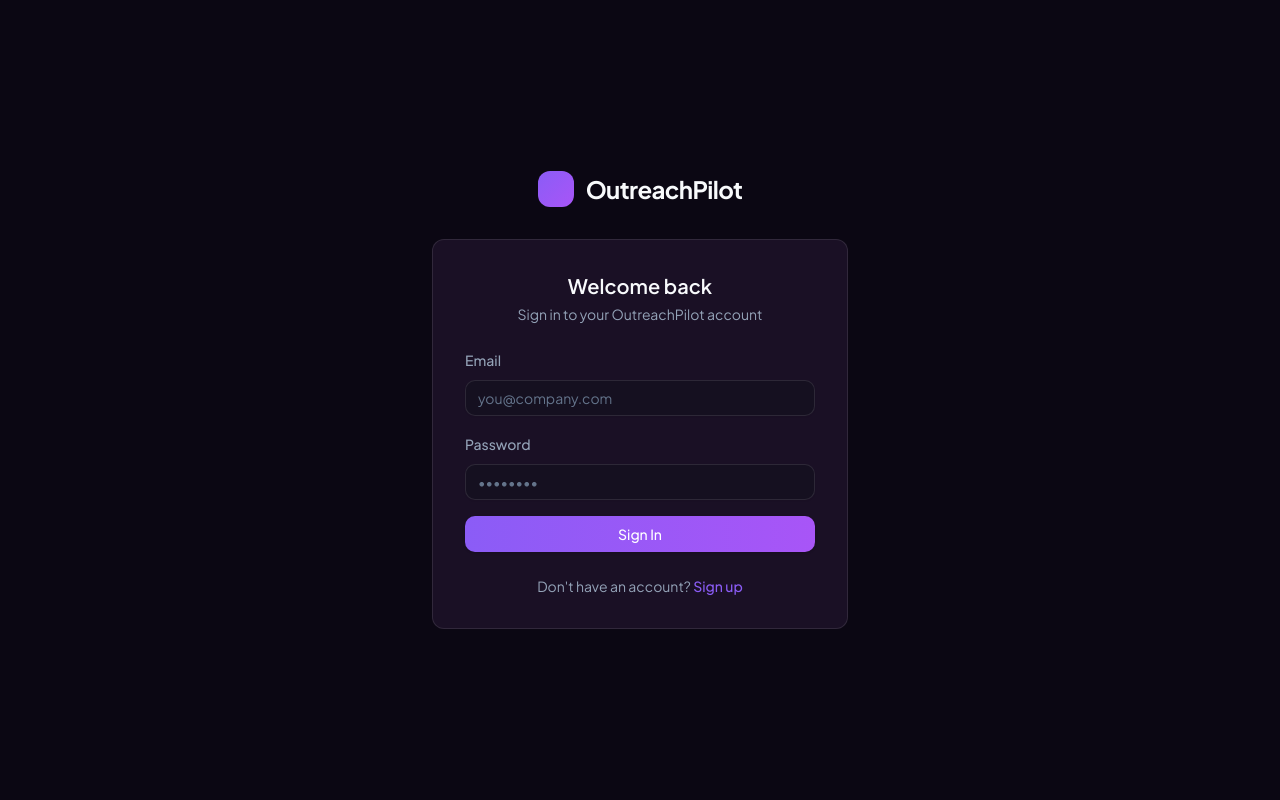
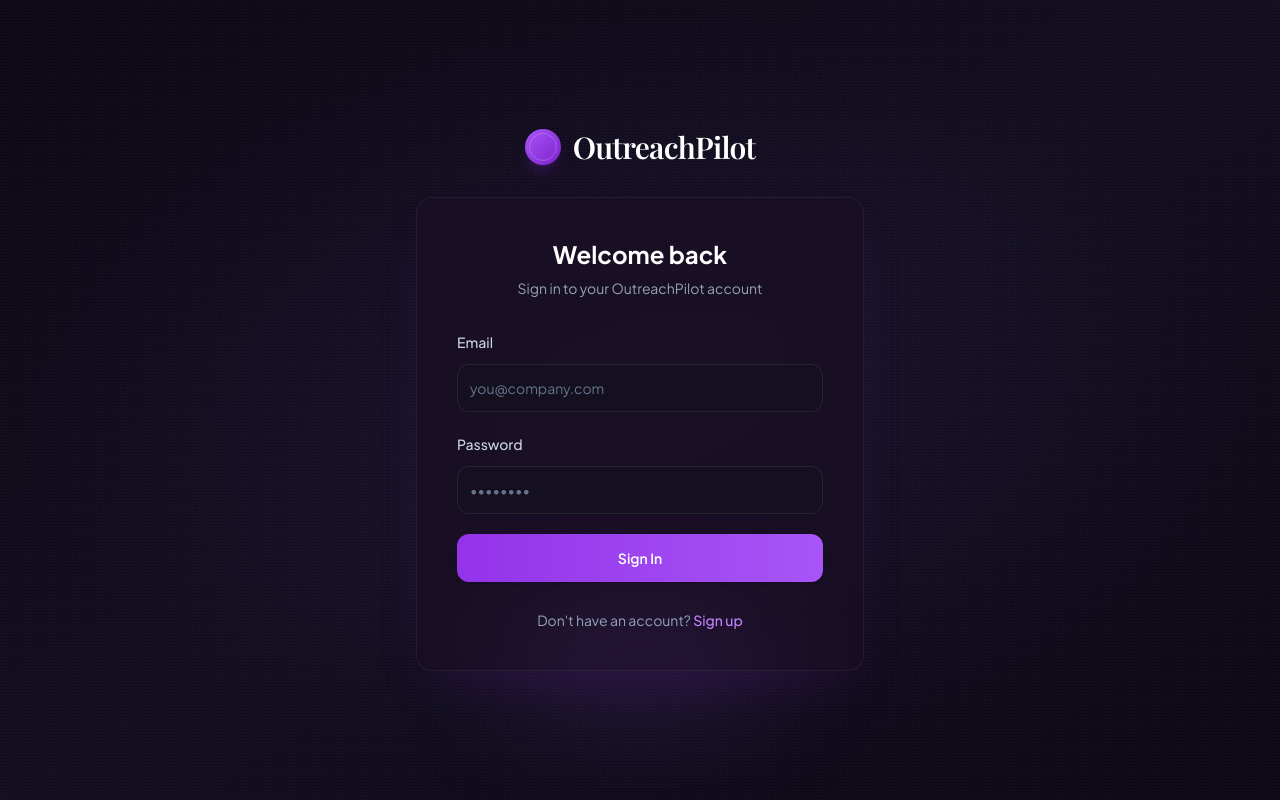
Before and after one commit to S-Borna/velaris, a Next.js app: page /login in a window 1280 px wide. Built offline with nearby package versions, Linux system fonts and the light colour scheme.

Commit message:
feat: rebuild login page to premium dark brand style

```diff
--- a/app/(auth)/layout.tsx
+++ b/app/(auth)/layout.tsx
@@ -1,6 +1,13 @@
 // Copyright (c) Said Borna. All rights reserved.
 
+import { Playfair_Display } from "next/font/google";
+
 const APP_NAME = "OutreachPilot";
+
+const playfairDisplay = Playfair_Display({
+    subsets: ["latin"],
+    weight: ["600", "700"],
+});
 
 export default function AuthLayout({
     children,
@@ -8,18 +15,30 @@ export default function AuthLayout({
     children: React.ReactNode;
 }>) {
     return (
-        <div className="flex min-h-screen items-center justify-center bg-[var(--bg-primary)]">
-            <div className="w-full max-w-md px-4">
+        <div className="relative flex min-h-screen items-center justify-center overflow-hidden bg-gradient-to-br from-[#0B0713] via-[#110D1D] to-[#0B0713] px-4">
+            <div
+                className="pointer-events-none absolute inset-0 bg-[radial-gradient(ellipse_at_center,rgba(139,92,246,0.08),transparent_70%)]"
+                aria-hidden="true"
+            />
+            <div
+                className="pointer-events-none absolute inset-0 opacity-[0.06]"
+                style={{
+                    backgroundImage:
+                        "radial-gradient(circle at 1px 1px, rgba(255,255,255,0.35) 1px, transparent 0)",
+                    backgroundSize: "3px 3px",
+                }}
+                aria-hidden="true"
+            />
+
+            <div className="relative z-10 w-full max-w-md">
                 <div className="mb-8 flex flex-col items-center gap-3">
                     <div className="flex items-center gap-3">
-                        <div
-                            className="h-9 w-9 rounded-lg"
-                            style={{
-                                background: "linear-gradient(135deg, #8B5CF6, #A855F7)",
-                            }}
-                            aria-hidden="true"
-                        />
-                        <span className="text-2xl font-bold tracking-tight text-[var(--text-primary)]">
+                        <div className="relative h-9 w-9 rounded-full bg-gradient-to-br from-purple-500 to-purple-700 shadow-lg shadow-purple-900/40">
+                            <div className="absolute inset-1 rounded-full border border-white/20" />
+                        </div>
+                        <span
+                            className={`${playfairDisplay.className} text-3xl tracking-tight text-white`}
+                        >
                             {APP_NAME}
                         </span>
                     </div>
--- a/app/(auth)/login/page.tsx
+++ b/app/(auth)/login/page.tsx
@@ -50,19 +50,24 @@ export default function LoginPage() {
     }
 
     return (
-        <div className="rounded-xl border border-white/10 bg-[var(--bg-card)] p-8">
-            <div className="mb-6 text-center">
-                <h1 className="text-xl font-semibold text-[var(--text-primary)]">
+        <div className="relative rounded-2xl border border-white/[0.06] bg-[#1A1025]/80 p-10 shadow-2xl shadow-purple-900/20 backdrop-blur-xl">
+            <div
+                className="pointer-events-none absolute -bottom-8 left-1/2 h-16 w-64 -translate-x-1/2 rounded-full bg-purple-500/20 blur-3xl"
+                aria-hidden="true"
+            />
+
+            <div className="relative mb-8 text-center">
+                <h1 className="text-2xl font-bold text-white">
                     {PAGE_TITLE}
                 </h1>
-                <p className="mt-1 text-sm text-[var(--text-secondary)]">
+                <p className="mt-2 text-sm text-slate-400">
                     {PAGE_SUBTITLE}
                 </p>
             </div>
 
-            <form onSubmit={handleSubmit} className="space-y-4">
-                <div className="space-y-2">
-                    <Label htmlFor="email" className="text-[var(--text-secondary)]">
+            <form onSubmit={handleSubmit} className="relative space-y-5">
+                <div className="space-y-2.5">
+                    <Label htmlFor="email" className="text-sm font-medium text-slate-300">
                         Email
                     </Label>
                     <Input
@@ -73,13 +78,13 @@ export default function LoginPage() {
                         onChange={(e) => setEmail(e.target.value)}
                         required
                         disabled={isLoading}
-                        className="border-white/10 bg-[var(--bg-input)] text-[var(--text-primary)] placeholder:text-[var(--text-muted)] focus:ring-[var(--purple-500)]"
+                        className="h-12 rounded-lg border border-white/[0.08] bg-[#151020] text-white placeholder:text-slate-500 focus:border-purple-500/50 focus:ring-2 focus:ring-purple-500/20"
                         aria-label="Email address"
                     />
                 </div>
 
-                <div className="space-y-2">
-                    <Label htmlFor="password" className="text-[var(--text-secondary)]">
+                <div className="space-y-2.5">
+                    <Label htmlFor="password" className="text-sm font-medium text-slate-300">
                         Password
                     </Label>
                     <Input
@@ -90,13 +95,13 @@ export default function LoginPage() {
                         onChange={(e) => setPassword(e.target.value)}
                         required
                         disabled={isLoading}
-                        className="border-white/10 bg-[var(--bg-input)] text-[var(--text-primary)] placeholder:text-[var(--text-muted)] focus:ring-[var(--purple-500)]"
+                        className="h-12 rounded-lg border border-white/[0.08] bg-[#151020] text-white placeholder:text-slate-500 focus:border-purple-500/50 focus:ring-2 focus:ring-purple-500/20"
                         aria-label="Password"
                     />
                 </div>
 
                 {error && (
-                    <p className="text-sm text-[var(--red-500)]" role="alert">
+                    <p className="text-sm text-red-400" role="alert">
                         {error}
                     </p>
                 )}
@@ -104,17 +109,17 @@ export default function LoginPage() {
                 <Button
                     type="submit"
                     disabled={isLoading}
-                    className="w-full bg-gradient-to-r from-[var(--purple-500)] to-[#A855F7] font-medium text-white hover:from-[var(--purple-600)] hover:to-[var(--purple-500)]"
+                    className="h-12 w-full rounded-lg bg-gradient-to-r from-purple-600 to-purple-500 font-semibold text-white transition-all duration-200 hover:-translate-y-[1px] hover:from-purple-500 hover:to-purple-400 hover:shadow-lg hover:shadow-purple-900/40"
                 >
                     {isLoading ? "Signing in..." : "Sign In"}
                 </Button>
             </form>
 
-            <p className="mt-6 text-center text-sm text-[var(--text-secondary)]">
+            <p className="relative mt-7 text-center text-sm text-slate-400">
                 Don&apos;t have an account?{" "}
                 <Link
                     href="/signup"
-                    className="font-medium text-[var(--purple-500)] hover:text-[var(--purple-600)]"
+                    className="font-medium text-purple-400 transition-colors hover:text-purple-300"
                 >
                     Sign up
                 </Link>
```
